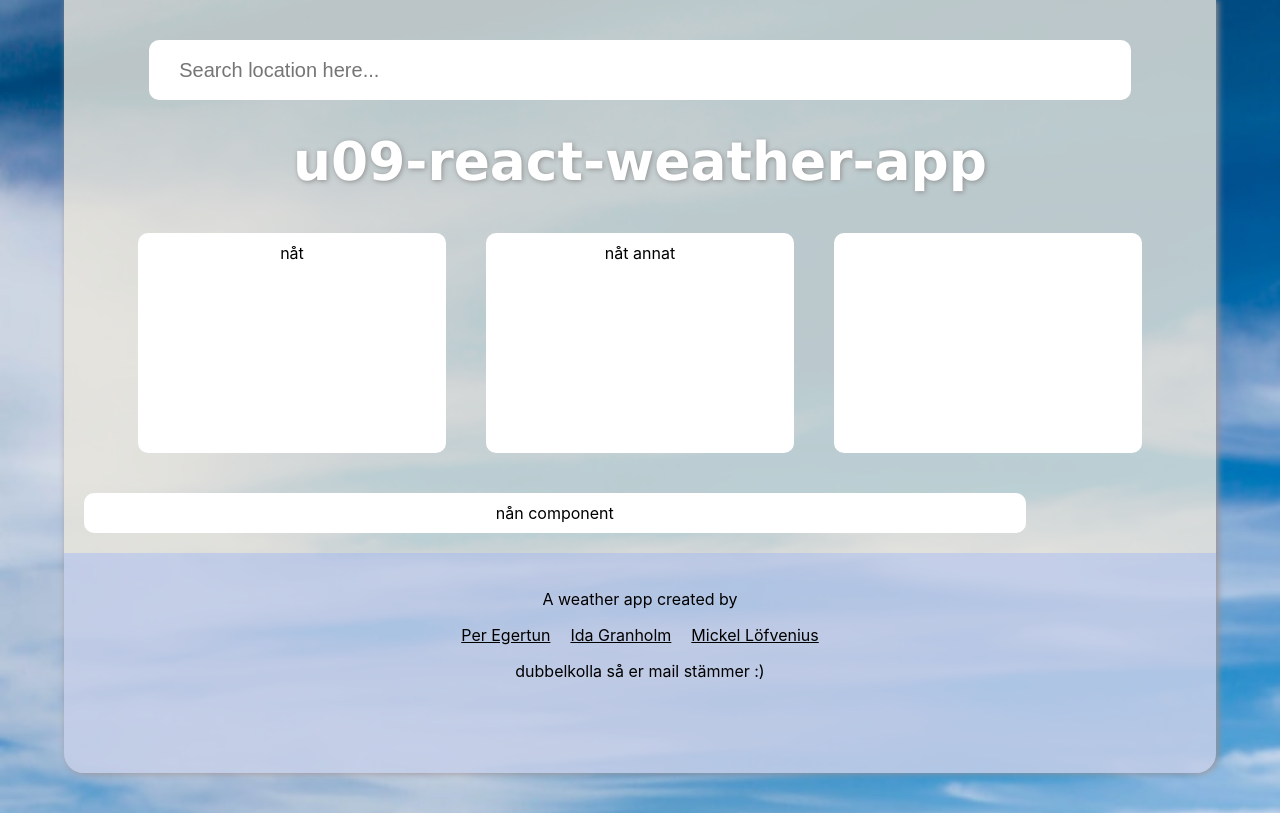
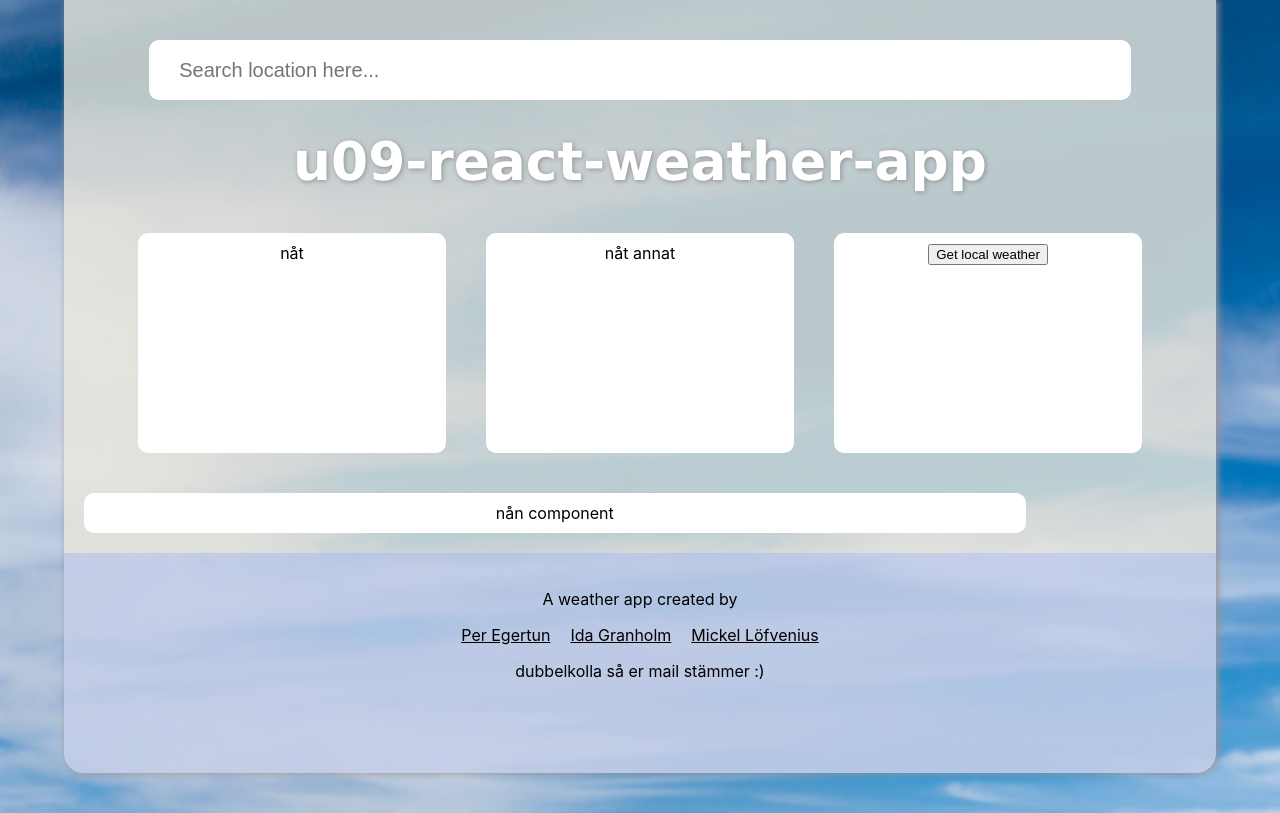
Before and after one commit to peregertun/u09-react-weather-app, a React (Create React App) app: page / in a window 1280 px wide. Built offline with nearby package versions, Linux system fonts and the light colour scheme.

Commit message:
testing geolocation code

```diff
--- a/src/App.tsx
+++ b/src/App.tsx
@@ -4,6 +4,32 @@ import Footer from "./components/footer";
 import "./App.css";
 
 function App() {
+  function getLocalWeather() {
+    if (navigator.geolocation)
+      navigator.geolocation.getCurrentPosition(function (position) {
+        // console.log(position.coords.latitude);
+        let latitude = position.coords.latitude;
+        let longitude = position.coords.longitude;
+        const API_KEY = "abafff9407e6299f362e6d1a0a127946";
+        // const api_call = await fetch(
+        // `api.openweathermap.org/data/2.5/weather?lat=${latitude}&lon=${longitude}&appid=${API_KEY}`
+        //     );
+        //     const data = await api_call.json();
+        //     console.log(data);
+      });
+    else console.log("geolocation is not supported");
+  }
+
+  // getWeather = async (e: any) => {
+  //   e.preventDefault();
+  //   const searchQuery = e.target.elements.searchQuery.value;
+  //   const api_call = await fetch(
+  //     `api.openweathermap.org/data/2.5/weather?q=${searchQuery}&appid=${API_KEY}`
+  //   );
+  //   const data = await api_call.json();
+  //   console.log(data);
+  // }
+
   return (
     <div className="main">
       <Form />
@@ -12,7 +38,11 @@ function App() {
       <div id="flex-container">
         <div id="smallCard">nåt</div>
         <div id="smallCard">nåt annat</div>
-        <div id="smallCard"></div>
+        <div id="smallCard">
+          <button id="location-button" onClick={getLocalWeather}>
+            Get local weather
+          </button>
+        </div>
       </div>
 
       <div id="card">nån component</div>
```
Also changed, not shown: src/logo192.png 11-28-41-592.png (added).
